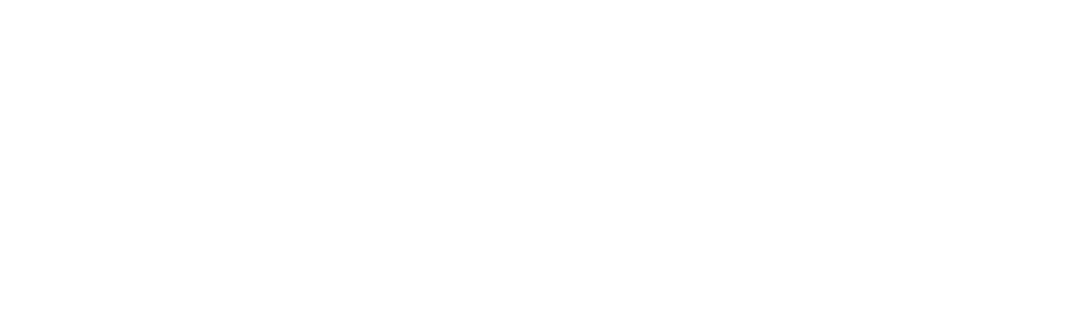
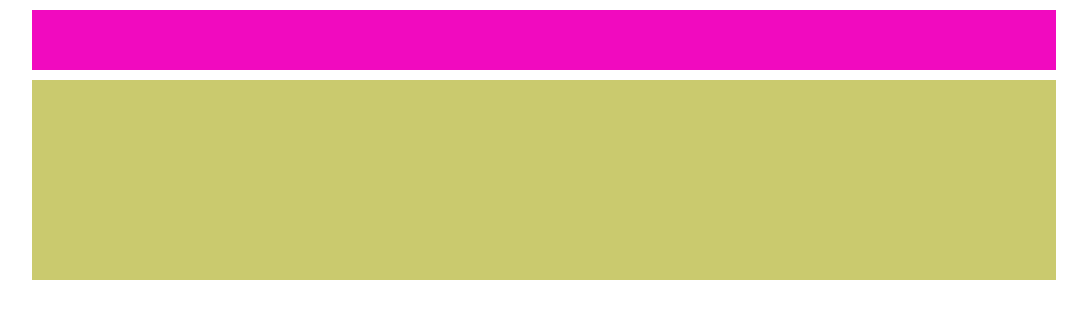
Before and after one commit to Yomakota/htmlcss-struttura-wp, a plain HTML site: page index.html in a window 1280 px wide. Shown: the whole page, without its empty margins (96-1183 px from the left). Drawn offline with Linux system fonts and the light colour scheme.

Commit message:
add header

```diff
--- a/css/style.css
+++ b/css/style.css
@@ -0,0 +1,31 @@
+* {
+    margin: 0;
+    padding: 0;
+    box-sizing:border-box;
+}
+
+.clearfix::after {
+    content: "";
+    display: table;
+    clear: both;
+}
+
+.container {
+    width: 80%;
+    margin: 0 auto;
+}
+
+header {
+    height: 60px;
+    background-color: rgb(241, 10, 191);
+    margin: 10px 0;
+}
+
+main{
+    margin: 10px 0;
+}
+
+.big_picture {
+    height: 200px;
+    background-color:rgb(202, 202, 110) ;
+}
--- a/index.html
+++ b/index.html
@@ -4,9 +4,32 @@
     <meta charset="UTF-8">
     <meta http-equiv="X-UA-Compatible" content="IE=edge">
     <meta name="viewport" content="width=device-width, initial-scale=1.0">
+    <link rel="stylesheet" href="css/style.css">
     <title>Document</title>
 </head>
 <body>
 
+    <div class="container">
+
+        <!-- header -->
+        <header>
+
+        </header>
+        <!-- header -->
+
+        <!-- main -->
+        <main>
+
+            <!-- section_pic -->
+            <section class="big_picture">
+
+            </section>
+            <!-- section_pic -->
+
+        </main>
+        <!-- main -->
+
+    </div>
+
 </body>
 </html>
```
